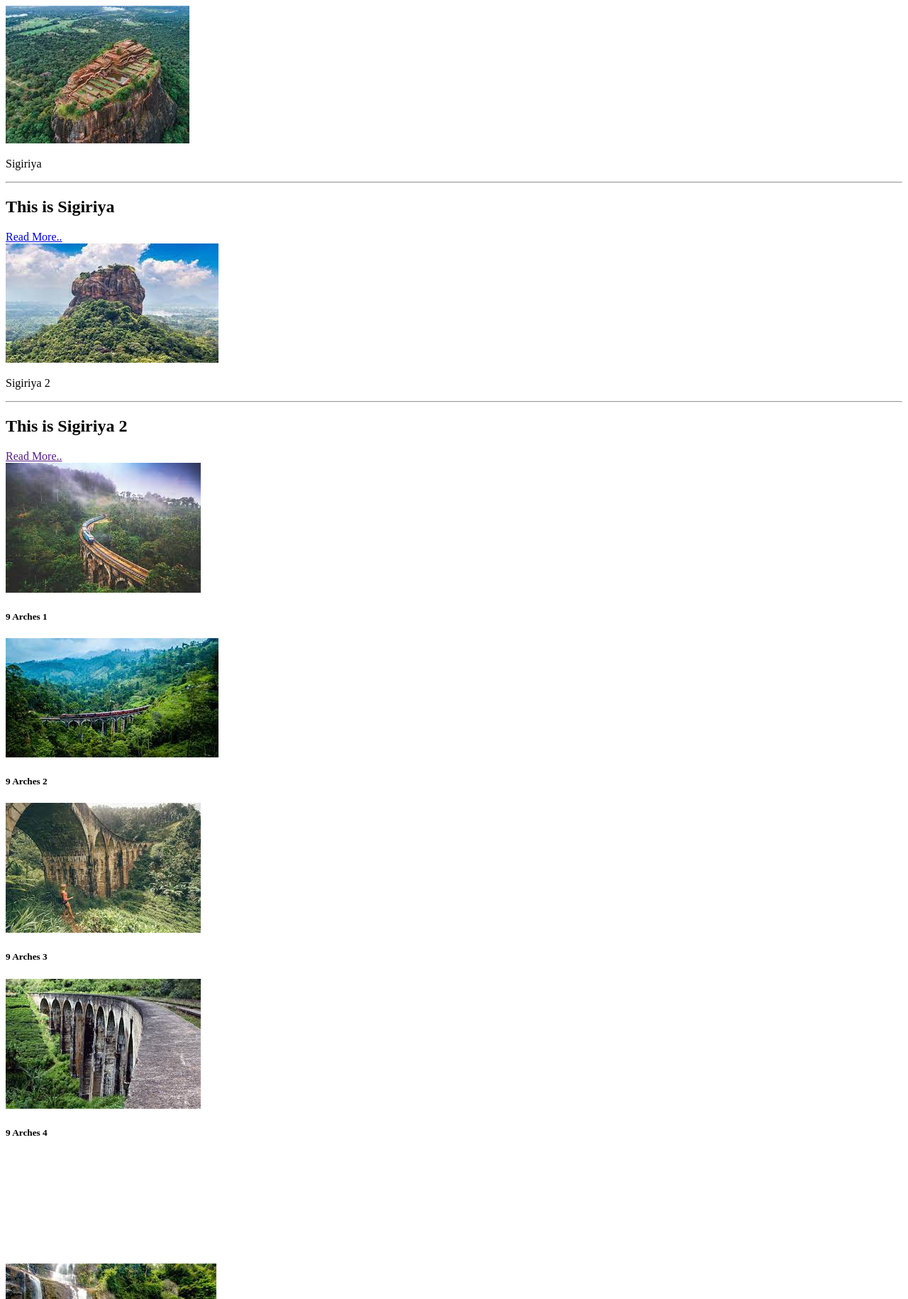
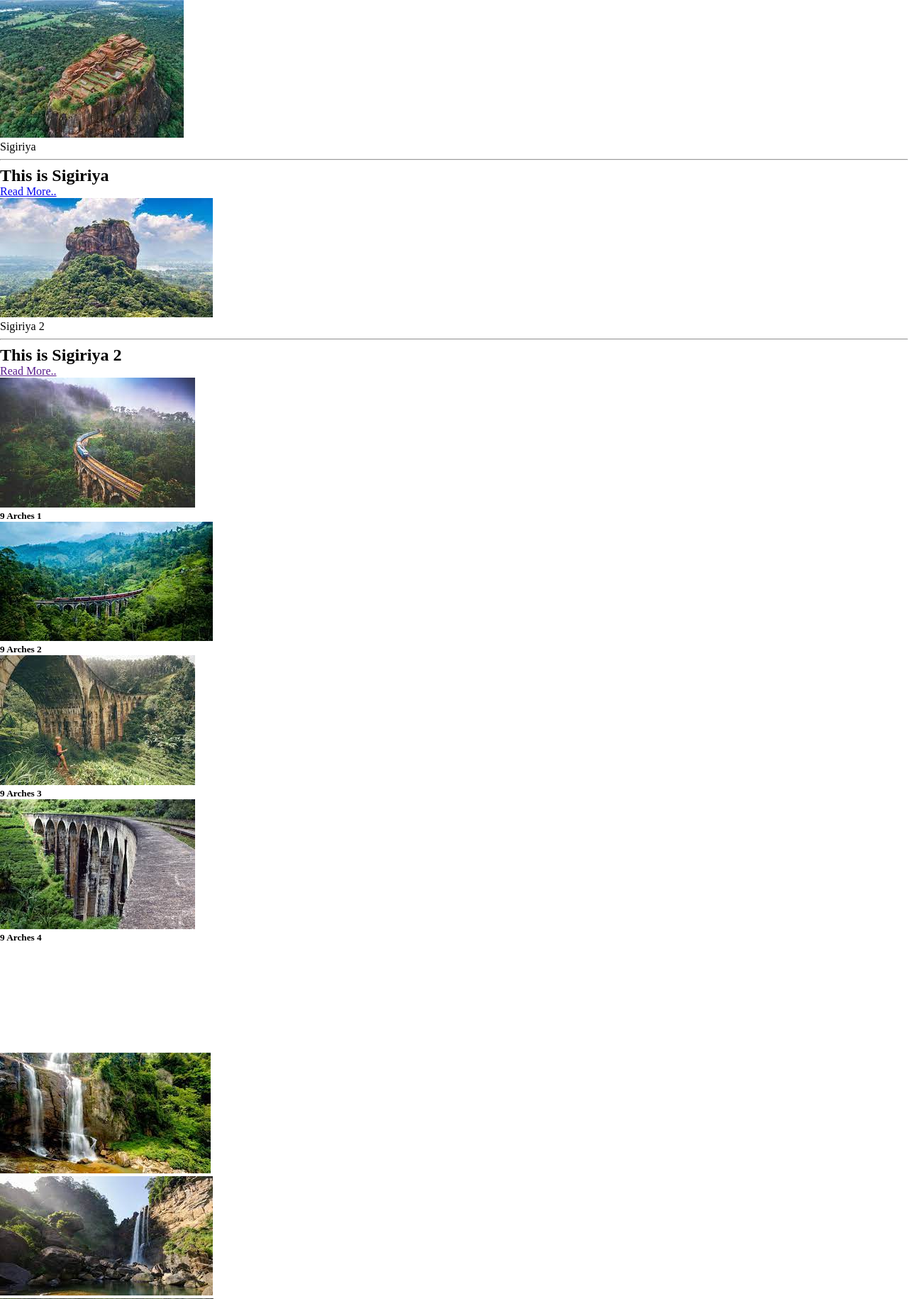
Before and after one commit to dula2000/Main-Project, a PHP site: page /NewsPageIndex.html in a window 1280 px wide. Shown: the top 1830 px of the page at 71% size. Run offline with PHP 8.4, Linux system fonts and the light colour scheme; grey boxes are pictures that could not be loaded.

Commit message:
margin and paddng

```diff
--- a/NewsStyle.css
+++ b/NewsStyle.css
@@ -1,5 +1,15 @@
-.card {
-    border: none;
-    border-radius: 0; }
-    .card img {
-      border-radius: 0; }
+html, body, div, span, applet, object, iframe,
+h1, h2, h3, h4, h5, h6, p, blockquote, pre,
+a, abbr, acronym, address, big, cite, code,
+del, dfn, em, img, ins, kbd, q, s, samp,
+small, strike, strong, sub, sup, tt, var,
+b, u, i, center,
+dl, dt, dd, ol, ul, li,
+fieldset, form, label, legend,
+table, caption, tbody, tfoot, thead, tr, th, td,
+article, aside, canvas, details, embed,
+figure, figcaption, footer, header, hgroup,
+menu, nav, output, ruby, section, summary,
+time, mark, audio, video {
+  margin: 0;
+  padding: 0; }
```
